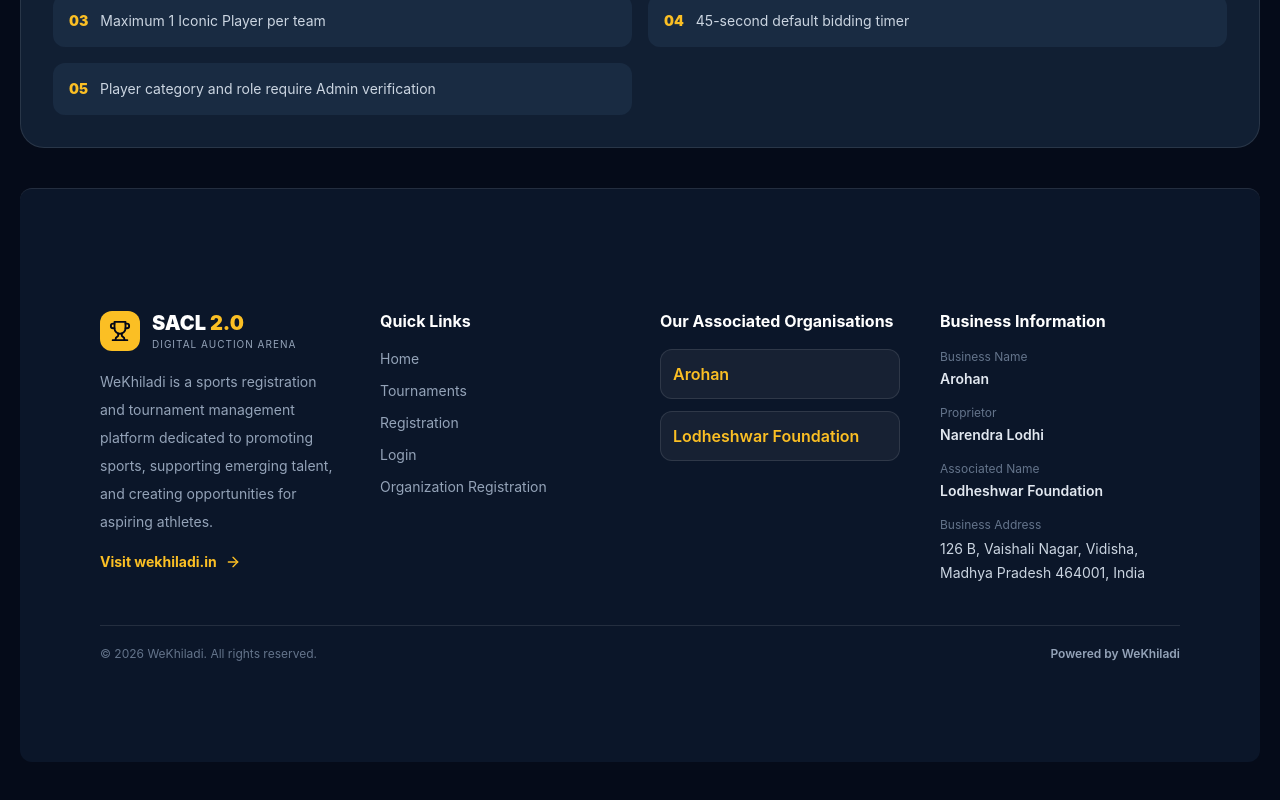
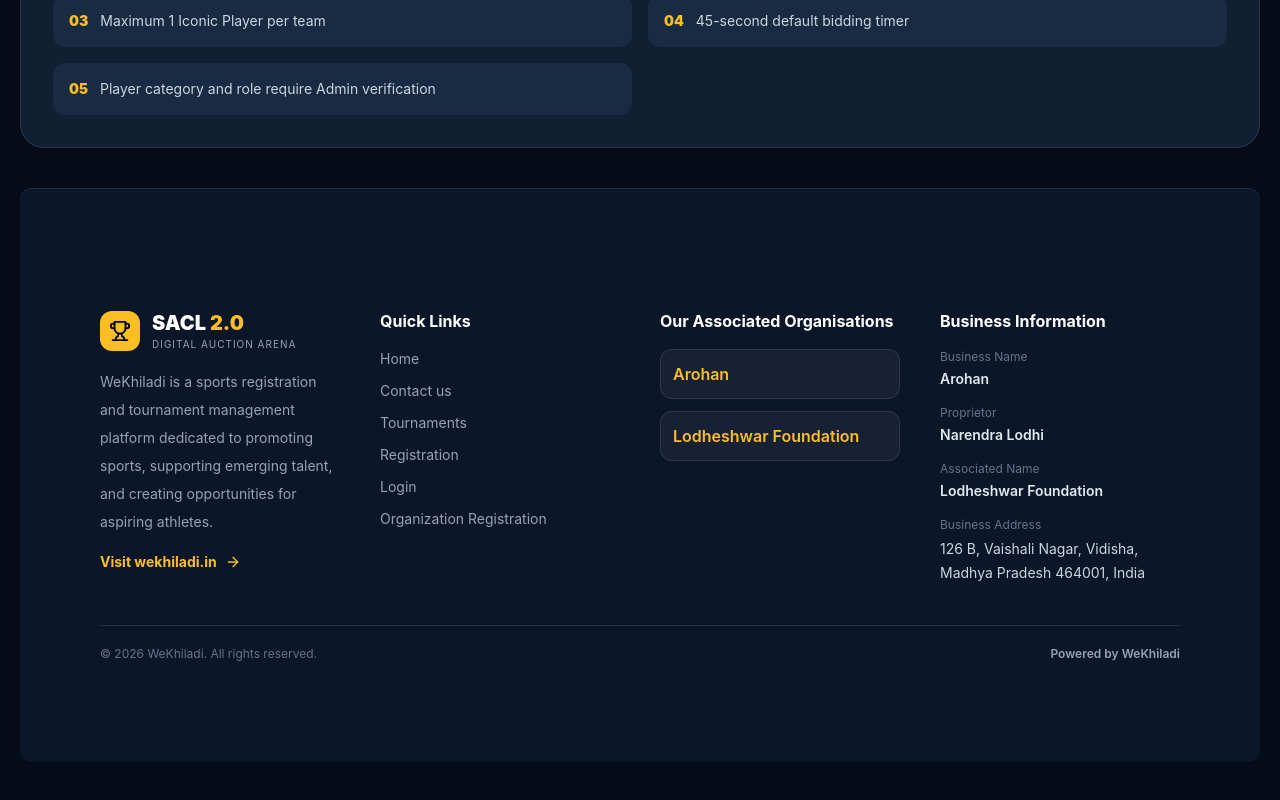
Before and after one commit to Vivek-ik/sacl, a React (Vite) app in the folder client/: page / in a window 1280 px wide. Shown: the part 1722-2522 px from the top of the page. Built offline with nearby package versions, Linux system fonts and the light colour scheme.

Commit message:
add conatct link

```diff
--- a/client/src/pages/Landing.jsx
+++ b/client/src/pages/Landing.jsx
@@ -580,6 +580,9 @@ export default function Landing() {
                 <Link to="/home" className="hover:text-amber-400">
                   Home
                 </Link>
+                <Link to="/contact" className="hover:text-amber-400">
+                  Contact us
+                </Link>
                 <Link to="/tournaments" className="hover:text-amber-400">
                   Tournaments
                 </Link>
```
